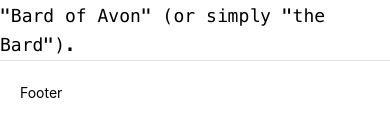
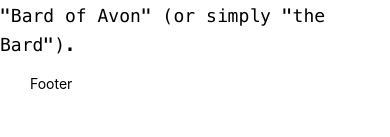
Before and after one commit to richke11y/famous-writers-app, a React Native app: screen / in a window 390 px wide. Shown: the part 295-432 px from the top of the page. Built offline with nearby package versions, Linux system fonts and the light colour scheme.

Commit message:
Updated footer styles. New footerTab and footerTabLabel styles defined.

```diff
--- a/components/styles/stylesFooter.js
+++ b/components/styles/stylesFooter.js
@@ -2,17 +2,20 @@ import { StyleSheet } from 'react-native';
 
 export default StyleSheet.create({
 	footer: {
-		// flex: 1,
-		// flexDirection: 'row',
-		// justifyContent: 'space-between',
-		paddingHorizontal: 20,
-		paddingVertical: 20,
-		backgroundColor: '#FFFFFF',
-		borderTopColor: '#E0E0E0',
-		borderTopWidth: 1
+		flexDirection: 'row',
+		justifyContent: 'space-between',
+		alignContent: 'center',
+		paddingHorizontal: 30,
+		paddingVertical: 15,
+		backgroundColor: '#FFFFFF'
 	},
-	footerText: {
-		fontSize: 14,
-		lineHeight: 24
+	footerTab: {
+		paddingVertical: 15
+	},
+	footerTabLabel: {
+		fontFamily: 'Menlo',
+		fontSize: 12,
+		lineHeight: 24,
+		textTransform: 'uppercase'
 	}
 });
```
